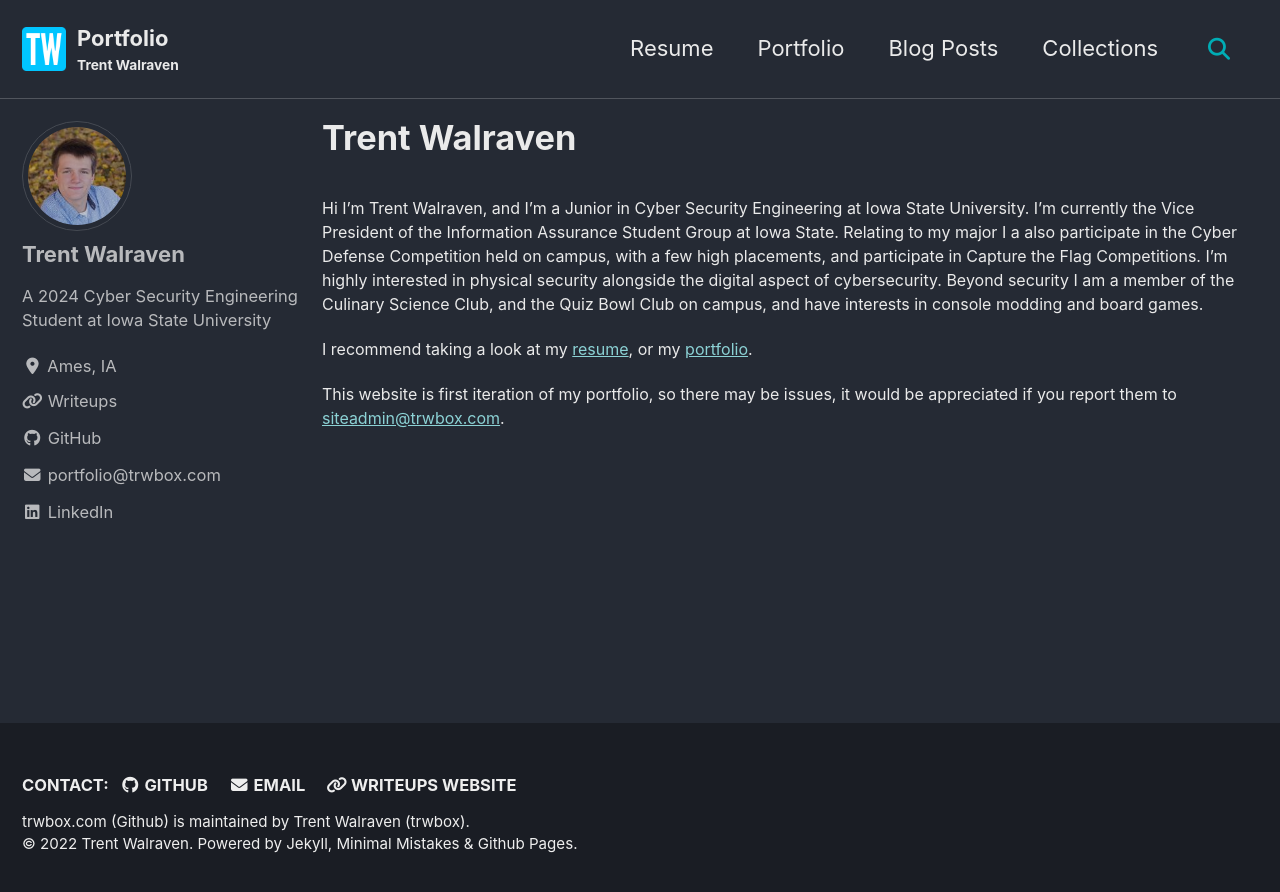
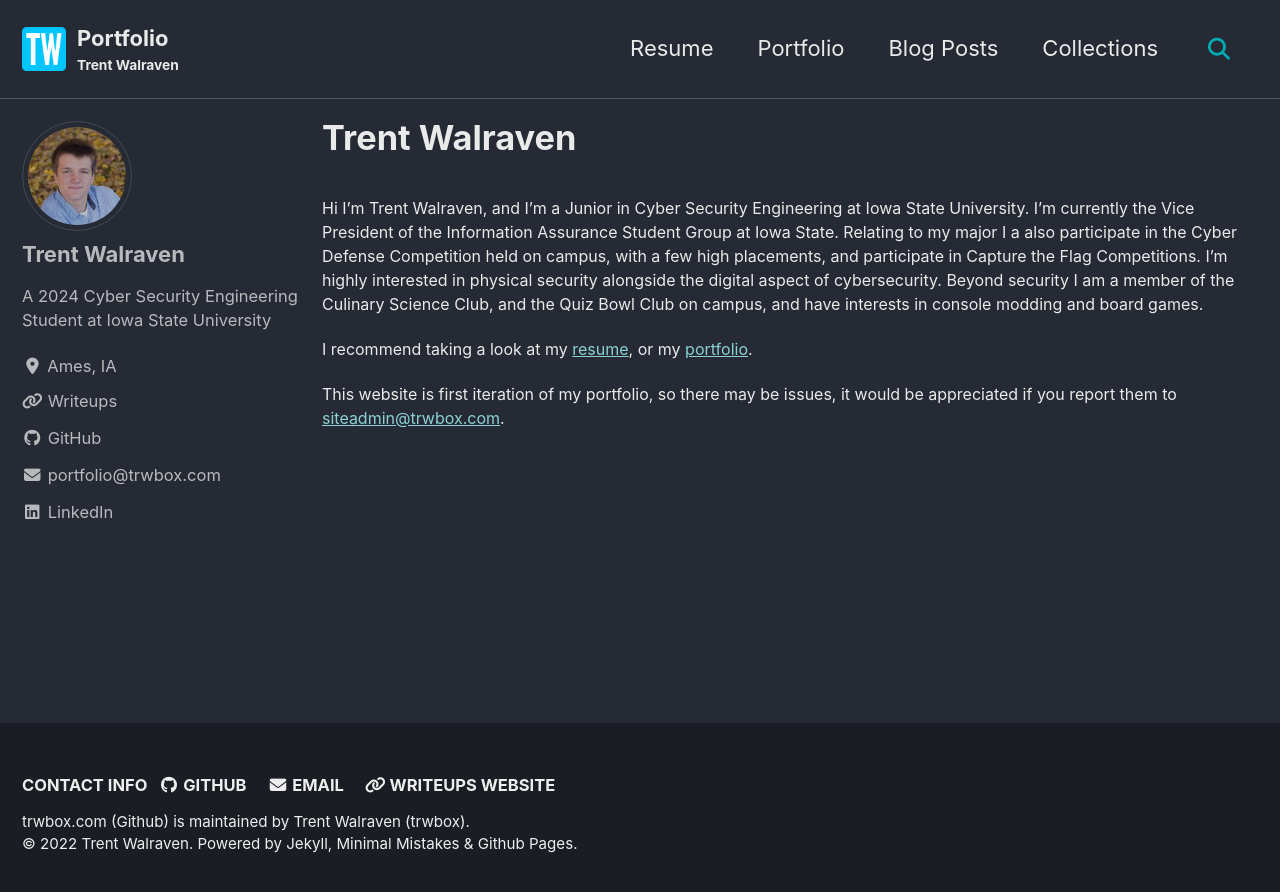
Before and after one commit to trwbox/trwbox.github.io, a Jekyll site: the page built from index.md, in a window 1280 px wide. Shown: the top 892 px of the page. Built offline with Jekyll 4.4.1, drawn with Linux system fonts in a browser that asks for light colours; cached includes are drawn as plain includes.

Commit message:
Making mobile button more clear

```diff
--- a/_data/ui-text.yml
+++ b/_data/ui-text.yml
@@ -27,7 +27,7 @@ en: &DEFAULT_EN
   comments_title             : "Comments"
   more_label                 : "Learn more"
   related_label              : "You may also enjoy"
-  follow_label               : "Contact:"
+  follow_label               : "Contact Info"
   feed_label                 : "Feed"
   powered_by                 : "Powered by"
   website_label              : "Website"
@@ -141,7 +141,7 @@ fr: &DEFAULT_FR
   comments_title             : "Commentaires"
   more_label                 : "Lire plus"
   related_label              : "Vous pourriez aimer aussi"
-  follow_label               : "Contact"
+  follow_label               : "Contact Info"
   feed_label                 : "Flux"
   powered_by                 : "Propulsé par"
   website_label              : "Site"
```
